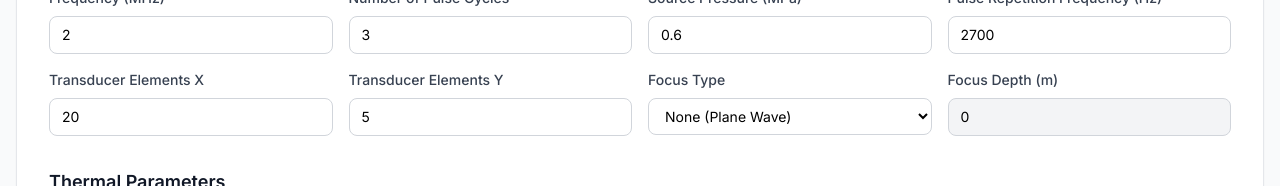
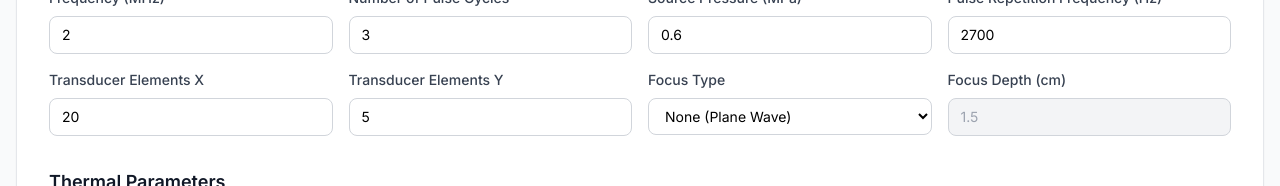
Before and after one commit to rhotter/ultrasound-heating-sim, a Next.js app in the folder web/: page / in a window 1280 px wide. Shown: the part 247-433 px from the top of the page. Built offline with nearby package versions, Linux system fonts and the light colour scheme.

Commit message:
update ui

```diff
--- a/web/app/components/SimulationForm.tsx
+++ b/web/app/components/SimulationForm.tsx
@@ -19,6 +19,7 @@ export default function SimulationForm({ onSubmit, isRunning }: SimulationFormPr
   const [LxCm, setLxCm] = useState(parseFloat((defaultParams.Lx * 100).toFixed(2)));
   const [LyCm, setLyCm] = useState(parseFloat((defaultParams.Ly * 100).toFixed(2)));
   const [LzCm, setLzCm] = useState(parseFloat((defaultParams.Lz * 100).toFixed(2)));
+  const [focusDepthCm, setFocusDepthCm] = useState(defaultParams.focus_depth ? parseFloat((defaultParams.focus_depth * 100).toFixed(2)) : 0);
 
   const handleChange = (field: keyof SimulationParams, value: any) => {
     setParams(prev => ({ ...prev, [field]: value }));
@@ -34,6 +35,7 @@ export default function SimulationForm({ onSubmit, isRunning }: SimulationFormPr
       Lx: LxCm / 100,
       Ly: LyCm / 100,
       Lz: LzCm / 100,
+      focus_depth: focusDepthCm === 0 ? 0 : focusDepthCm / 100,
     };
     onSubmit(submissionParams);
   };
@@ -45,6 +47,7 @@ export default function SimulationForm({ onSubmit, isRunning }: SimulationFormPr
     setLxCm(parseFloat((defaultParams.Lx * 100).toFixed(2)));
     setLyCm(parseFloat((defaultParams.Ly * 100).toFixed(2)));
     setLzCm(parseFloat((defaultParams.Lz * 100).toFixed(2)));
+    setFocusDepthCm(defaultParams.focus_depth ? parseFloat((defaultParams.focus_depth * 100).toFixed(2)) : 0);
   };
 
   return (
@@ -127,12 +130,15 @@ export default function SimulationForm({ onSubmit, isRunning }: SimulationFormPr
             disabled={isRunning}
           />
           <FormField
-            label="Focus Depth (m)"
-            value={params.focus_depth ?? ''}
-            onChange={(v) => handleChange('focus_depth', v === '' ? 0 : v)}
-            step={0.001}
+            label="Focus Depth (cm)"
+            value={focusDepthCm === 0 ? '' : focusDepthCm}
+            onChange={(v) => {
+              const val = typeof v === 'number' ? v : parseFloat(v) || 0;
+              setFocusDepthCm(val);
+            }}
+            step={0.1}
             help="Depth of focal point"
-            placeholder="0.015"
+            placeholder="1.5"
             disabled={isRunning || params.focus_depth === 0}
           />
         </div>
```
